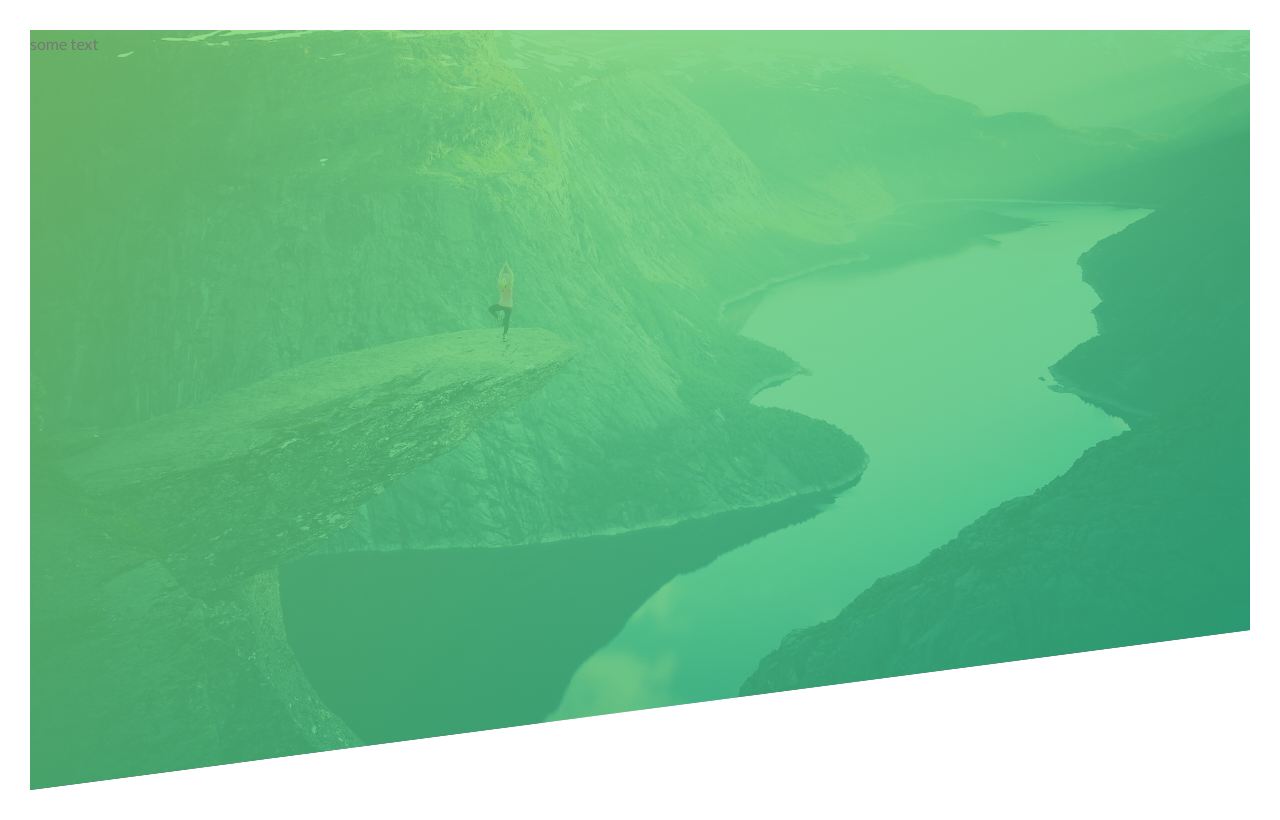
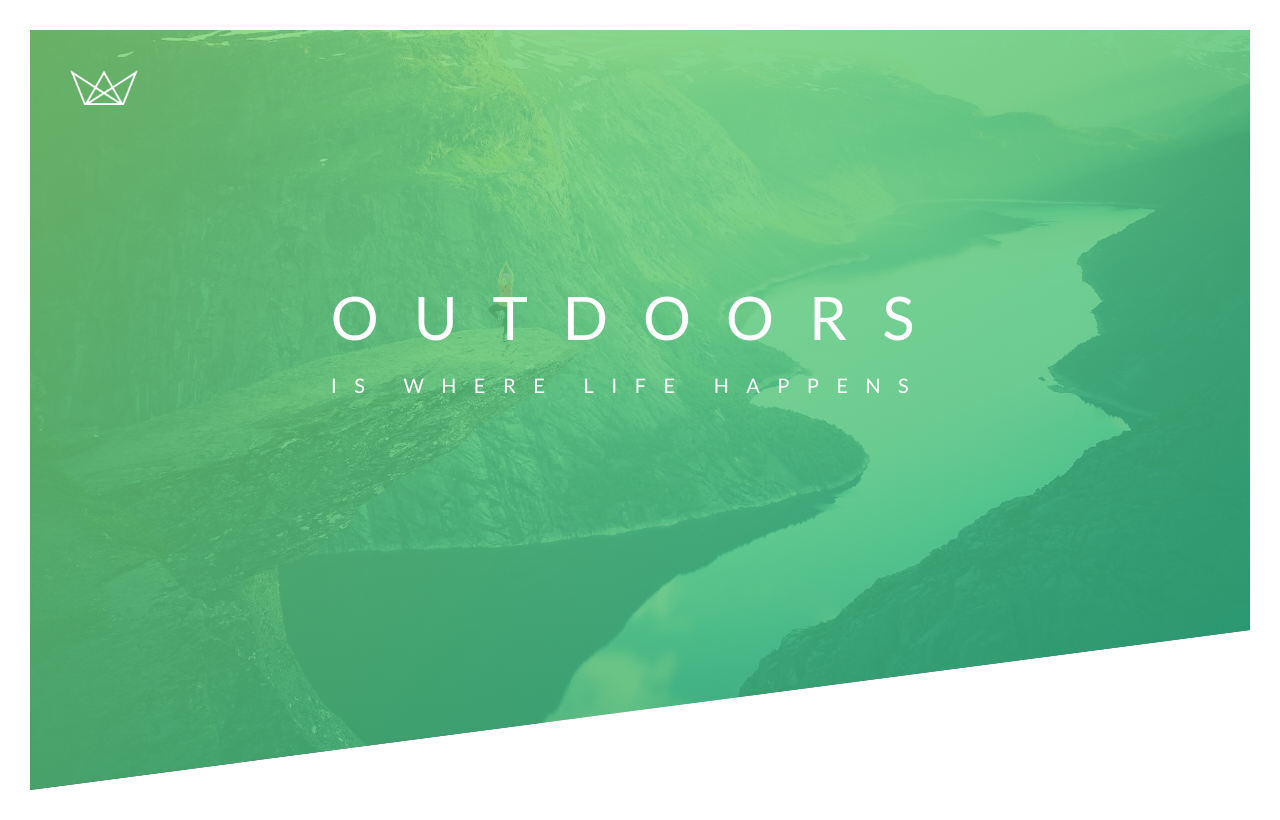
Before and after one commit to Caffeineking/css, a plain HTML site: page Natours/starter/index.html in a window 1280 px wide. Drawn offline with Linux system fonts and the light colour scheme; files that its build step writes are made by us from their sources.

Commit message:
newBranchPC

```diff
--- a/Natours/starter/css/style.css
+++ b/Natours/starter/css/style.css
@@ -31,6 +31,50 @@ body {
         url(../img/hero.jpg);
     background-size: cover;
     background-position: top;
-
+    position: relative;
     clip-path: polygon(0 0, 100% 0, 100% 75vh, 0 100%);
 }
+
+.logo-box{
+    position: absolute;
+    top: 40px;
+    left: 40px;
+}
+.logo {
+    height: 35px;
+
+}
+
+.text-box{
+    position: absolute;
+    top: 40%;
+    left: 50%;
+     /* centers text  */
+    transform: translate( -50%, -50%);
+    -webkit-transform: translate( -50%, -50%);
+    -moz-transform: translate( -50%, -50%);
+    -ms-transform: translate( -50%, -50%);
+    -o-transform: translate( -50%, -50%);
+}
+
+
+.heading-primary{
+    color: #fff;
+    text-transform: uppercase;
+}
+
+.heading-primary-main{
+    display: block;
+    font-size: 60px;
+    font-weight: 400;
+    letter-spacing: 35px;
+
+}
+
+.heading-primary-sub{
+    display: block;
+    font-size: 20px;
+    font-weight: 400;
+    letter-spacing: 17.4px;
+
+}
--- a/Natours/starter/index.html
+++ b/Natours/starter/index.html
@@ -14,7 +14,17 @@
     </head>
     <body>
         <header class="header">
-            some text
+            <div class="logo-box">
+                <img src="img/logo-white.png" alt="Logo" class="logo">
+             </div>
+             <div class="text-box">
+                <h1 class="heading-primary">
+                    <span class="heading-primary-main">Outdoors</span>
+                    <span class="heading-primary-sub"> is where life happens</span>
+                </h1>
+             </div>
+
+
         </header>
 
     </body>
```
